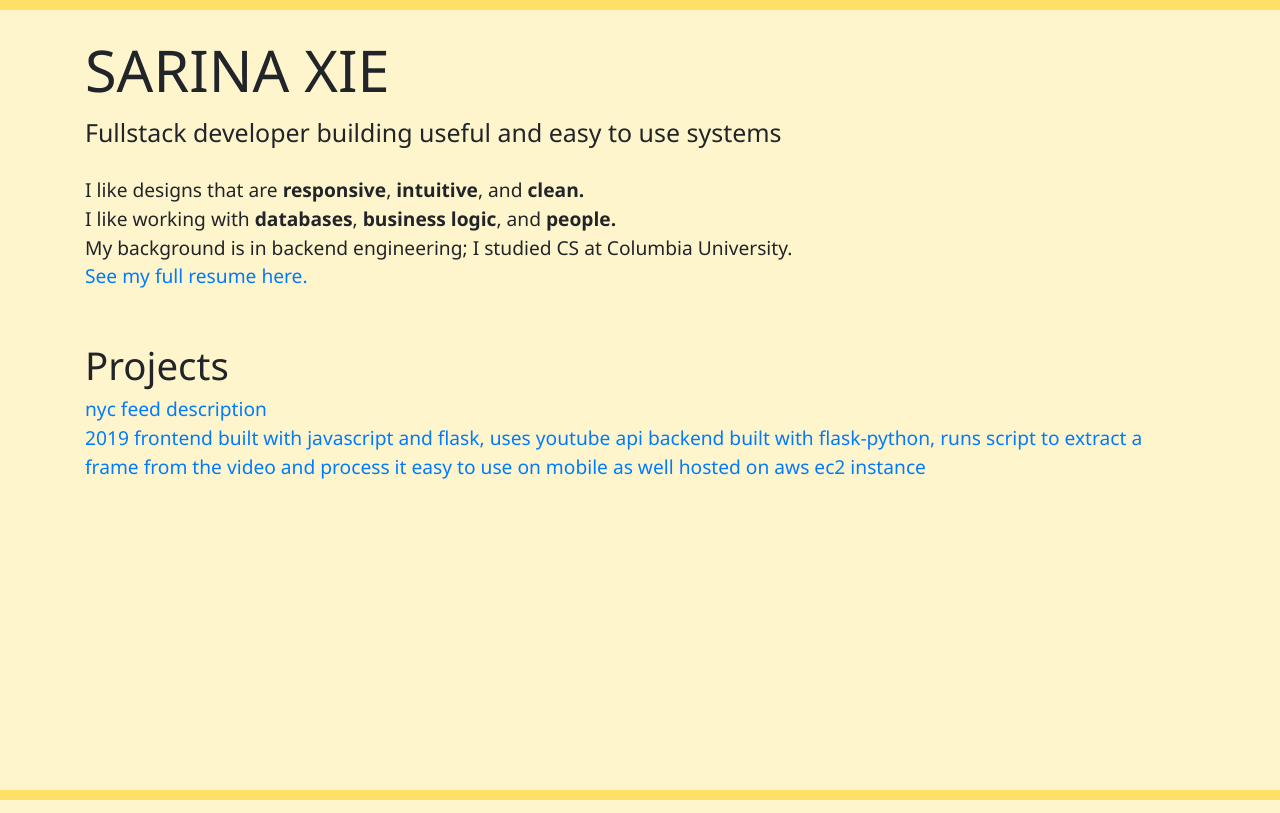
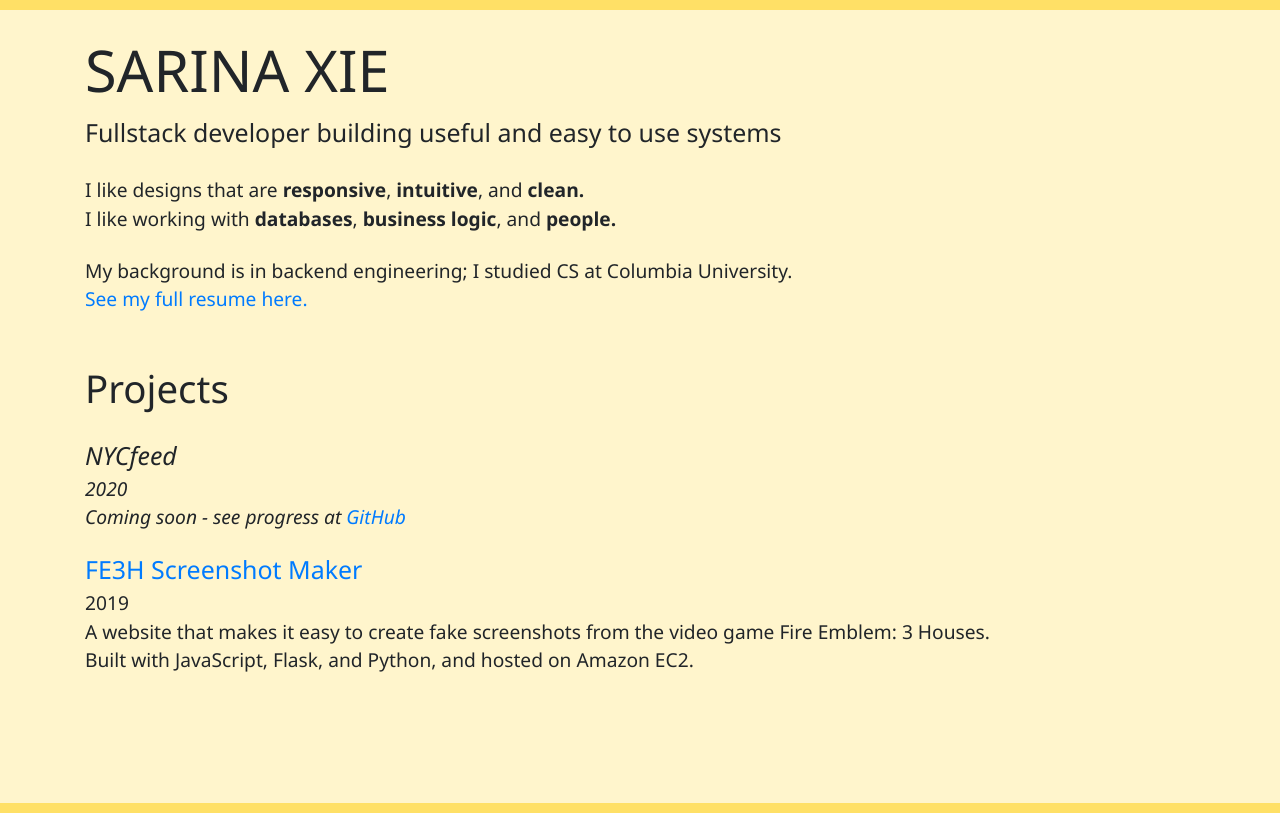
Before and after one commit to sarinaxie/canvas, a Flask app: page / in a window 1280 px wide. Run offline with Flask 2, Linux system fonts and the light colour scheme; some libraries are stand-ins or nearby versions.

Commit message:
attempting favicon

```diff
--- a/templates/home.html
+++ b/templates/home.html
@@ -8,12 +8,14 @@
 </title>
 
 <link rel="stylesheet" href="https://stackpath.bootstrapcdn.com/bootstrap/4.3.1/css/bootstrap.min.css" integrity="sha384-ggOyR0iXCbMQv3Xipma34MD+dH/1fQ784/j6cY/iJTQUOhcWr7x9JvoRxT2MZw1T" crossorigin="anonymous">
-<link rel="stylesheet" type="text/css" href="/static/home.css">
+<!-- <link rel="stylesheet" type="text/css" href="/static/home.css"> -->
+
+<link rel="shortcut icon" href="/static/favicon.ico" type="image/x-icon"/>
 <style>
 html {
-    height: 100%;
     border-top: .65em solid #ffe066;
     border-bottom: .65em solid #ffe066;
+    padding-bottom: 8em;
 }
 body {
     height: 100%;
@@ -24,6 +26,7 @@ body {
     font-family: 'Segoe UI', Tahoma, Geneva, Verdana, sans-serif;
     font-size: 1.2em;
 }
+
 #namerow {
     padding-top: .3em;
     font-size: 3em;
@@ -32,17 +35,24 @@ body {
     font-size: 1.3em;
     padding-bottom: 1em;
 }
-
 .item {
     display: inline;
     font-weight: 700;
 }
+
 #resume {
     padding-top:1.2em;
 }
+
 #projects {
     padding-top: 1.2em;
     font-size: 2em;
+}
+.desc {
+    padding-top:1em;
+}
+.projtitle {
+    font-size: 1.3em;
 }
 </style>
 </head>
@@ -68,31 +78,35 @@ body {
         <div class="item">people.</div>
     </div>
 
-    <div id="/static/home.css"">
+    <div id="resume">
         My background is in backend engineering; I studied CS at Columbia University.
         <div id="resumelink">
-            <a href="/static/SarinaXieResume.pdf">See my full resume here.</a>
+            <a href="/static/home.css"">See my full resume here.</a>
         </div>
     </div>
 
     <div id="projects">
         Projects
     </div>
-
-    <div id="nycdesc">
-        <a href="">
-            nyc feed description
-        </a>
+    <div class="desc">
+        <div class="projtitle"><i>NYCfeed</i></div>
+        <div class="projdate"><i>2020</i></div>
+        <div class="projdesc">
+            <i>Coming soon - see progress at <a href="https://github.com/sarinaxie/nycfeed">GitHub</a></i>
+        </div>
     </div>
 
-    <div id="fe3hdesc">
-        <a href="/fe3h">
-            2019
-            frontend built with javascript and flask, uses youtube api
-            backend built with flask-python, runs script to extract a frame from the video and process it
-            easy to use on mobile as well
-            hosted on aws ec2 instance
-        </a>
+    <div class="desc">
+        <div class="projtitle"><a href="/fe3h">FE3H Screenshot Maker</a></div>
+        <div class="projdate">2019</div>
+        <div class="projdesc">
+            <div class="line">
+                A website that makes it easy to create fake screenshots from the video game Fire Emblem: 3 Houses.
+            </div>
+            <div class="line">
+                Built with JavaScript, Flask, and Python, and hosted on Amazon EC2.
+            </div>
+        </div>
     </div>
 </div>
 </body>
```
Also changed, not shown: static/favicon.ico (added).
